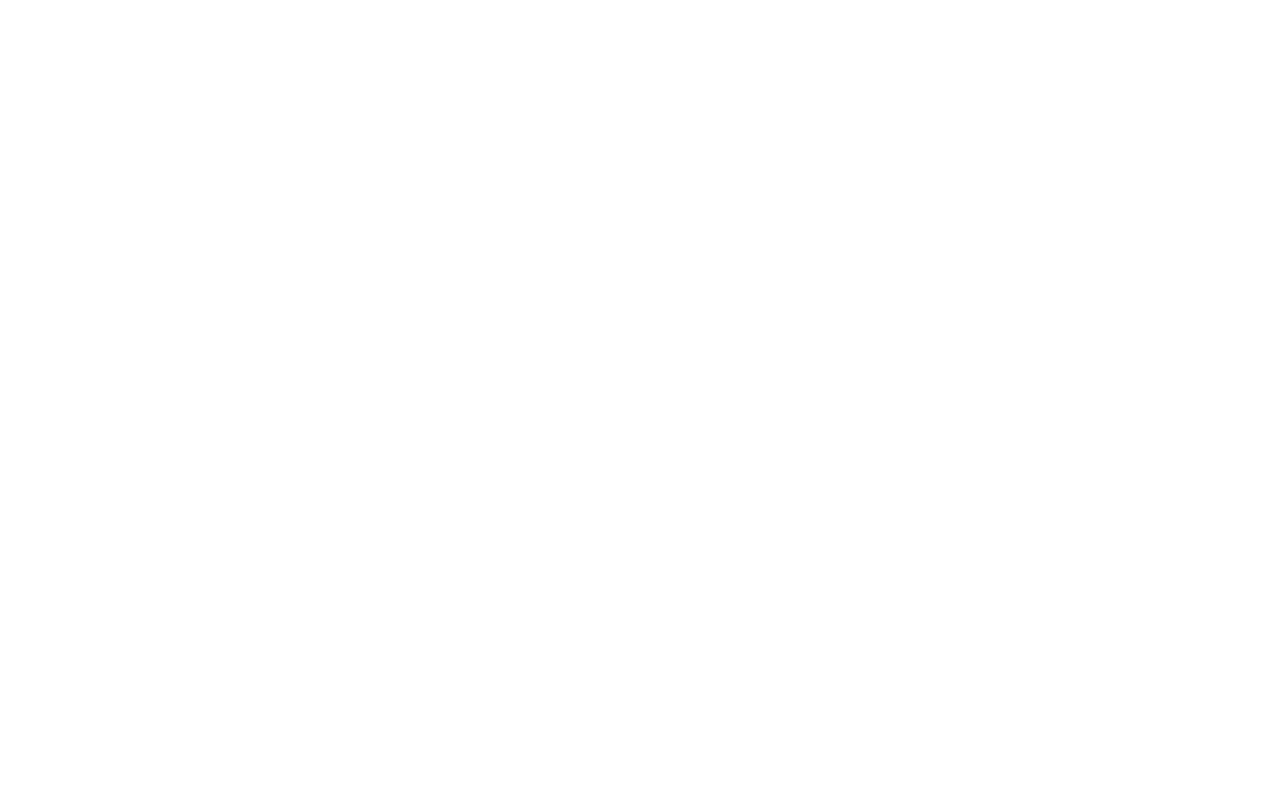
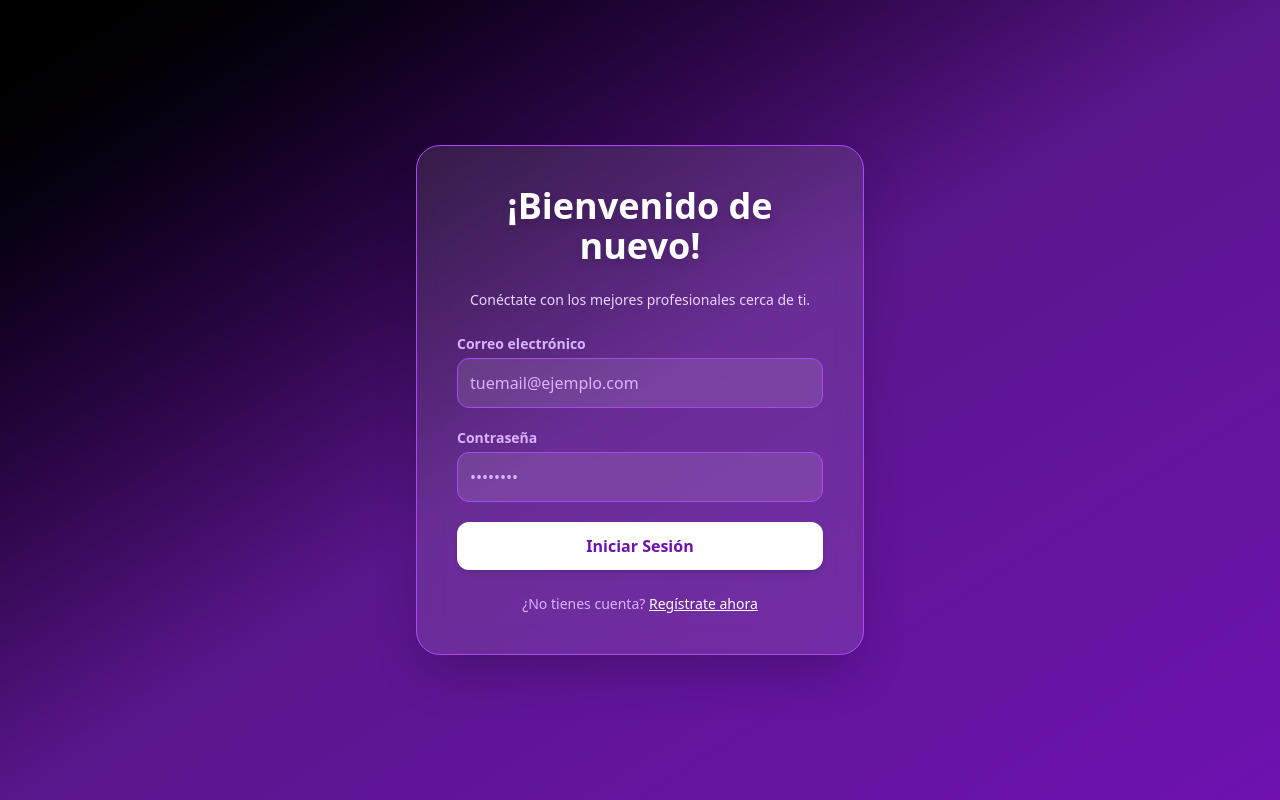
Before and after one commit to Soy-JeroMe/LocateStyle, a React (Vite) app: page /login in a window 1280 px wide. Before the commit this address had no page. Built offline with nearby package versions, Linux system fonts and the light colour scheme.

Commit message:
create login and register forms

```diff
--- a/src/App.jsx
+++ b/src/App.jsx
@@ -1,8 +1,10 @@
 // src/App.jsx
+import '../src/index.css'
 import { BrowserRouter as Router, Routes, Route } from 'react-router-dom'
 import Home from './pages/Home'
 import Search from './pages/Search'
-import '../src/index.css'
+import Login from './pages/Login'
+import Register from './pages/Register'
 
 function App() {
   return (
@@ -11,6 +13,8 @@
         <Route path="/" element={<Home />} />
         <Route path="/search" element={<Search />} />
         {/* Puedes agregar más rutas como login, register, etc. */}
+        <Route path="/login" element={<Login />} />
+        <Route path="/register" element={<Register />} />
       </Routes>
     </Router>
   )
--- /dev/null
+++ b/src/pages/Login.jsx
@@ -0,0 +1,66 @@
+// src/pages/Login.jsx
+import { Link } from 'react-router-dom'
+
+export default function Login() {
+  return (
+    <div className="min-h-screen bg-gradient-to-br from-black via-purple-900 to-purple-800 flex items-center justify-center px-6">
+      <div className="bg-white/10 backdrop-blur-lg border border-purple-500 rounded-3xl shadow-2xl p-10 max-w-md w-full space-y-6 text-white">
+        <h1 className="text-4xl font-extrabold text-center drop-shadow-lg">
+          ¡Bienvenido de nuevo!
+        </h1>
+        <p className="text-purple-200 text-center text-sm">
+          Conéctate con los mejores profesionales cerca de ti.
+        </p>
+
+        <form className="space-y-5">
+          <div>
+            <label
+              htmlFor="email"
+              className="block text-sm font-semibold text-purple-300 mb-1"
+            >
+              Correo electrónico
+            </label>
+            <input
+              type="email"
+              id="email"
+              className="w-full p-3 rounded-xl bg-white/10 border border-purple-500 placeholder-purple-300 text-white focus:outline-none focus:ring-2 focus:ring-purple-500"
+              placeholder="tuemail@ejemplo.com"
+            />
+          </div>
+
+          <div>
+            <label
+              htmlFor="password"
+              className="block text-sm font-semibold text-purple-300 mb-1"
+            >
+              Contraseña
+            </label>
+            <input
+              type="password"
+              id="password"
+              className="w-full p-3 rounded-xl bg-white/10 border border-purple-500 placeholder-purple-300 text-white focus:outline-none focus:ring-2 focus:ring-purple-500"
+              placeholder="••••••••"
+            />
+          </div>
+
+          <button
+            type="submit"
+            className="w-full bg-white text-purple-800 font-bold py-3 rounded-xl shadow-md hover:bg-purple-100 transition"
+          >
+            Iniciar Sesión
+          </button>
+        </form>
+
+        <p className="text-center text-sm text-purple-300">
+          ¿No tienes cuenta?{' '}
+          <Link
+            to="/register"
+            className="text-white underline hover:text-purple-200"
+          >
+            Regístrate ahora
+          </Link>
+        </p>
+      </div>
+    </div>
+  )
+}
--- /dev/null
+++ b/src/pages/Register.jsx
@@ -0,0 +1,83 @@
+// src/pages/Register.jsx
+import { Link } from 'react-router-dom'
+
+export default function Register() {
+  return (
+    <div className="min-h-screen bg-gradient-to-br from-purple-900 via-black to-purple-800 flex items-center justify-center font-sans text-white">
+      <div className="w-full max-w-6xl mx-auto grid md:grid-cols-2 rounded-3xl overflow-hidden shadow-2xl bg-white bg-opacity-5 backdrop-blur-xl border border-purple-500/30">
+        {/* Lado visual / frase */}
+        <div className="hidden md:flex flex-col justify-between p-10 bg-gradient-to-b from-purple-800/60 to-purple-950/60">
+          <div>
+            <h2 className="text-4xl font-extrabold drop-shadow mb-6">
+              ¡Únete a los mejores!
+            </h2>
+            <p className="text-purple-200 text-lg leading-relaxed">
+              Conecta con cientos de clientes que buscan tus servicios cada día.
+              Sé parte de la revolución del bienestar y estilo.
+            </p>
+          </div>
+          <img
+            src="https://images.unsplash.com/photo-1603574670812-d24560880210?auto=format&fit=crop&w=700&q=80"
+            alt="Profesional trabajando"
+            className="rounded-xl mt-10 shadow-xl object-cover h-64 w-full"
+            loading="lazy"
+          />
+        </div>
+
+        {/* Formulario */}
+        <div className="p-10 md:p-14 space-y-8">
+          <h2 className="text-3xl font-bold text-black">
+            Crea tu cuenta profesional
+          </h2>
+          <form className="space-y-6">
+            <div>
+              <label className="block text-sm text-purple-600 mb-1">
+                Nombre completo
+              </label>
+              <input
+                type="text"
+                className="w-full px-4 py-3 rounded-lg bg-white bg-opacity-10 text-white placeholder-purple-300 border border-purple-500 focus:outline-none focus:ring-2 focus:ring-purple-400"
+                placeholder="Ej. Juan Pérez"
+              />
+            </div>
+            <div>
+              <label className="block text-sm text-purple-200 mb-1">
+                Correo electrónico
+              </label>
+              <input
+                type="email"
+                className="w-full px-4 py-3 rounded-lg bg-white bg-opacity-10 text-white placeholder-purple-300 border border-purple-500 focus:outline-none focus:ring-2 focus:ring-purple-400"
+                placeholder="correo@ejemplo.com"
+              />
+            </div>
+            <div>
+              <label className="block text-sm text-purple-200 mb-1">
+                Contraseña
+              </label>
+              <input
+                type="password"
+                className="w-full px-4 py-3 rounded-lg bg-white bg-opacity-10 text-white placeholder-purple-300 border border-purple-500 focus:outline-none focus:ring-2 focus:ring-purple-400"
+                placeholder="••••••••"
+              />
+            </div>
+            <button
+              type="submit"
+              className="w-full bg-purple-600 hover:bg-purple-700 transition-colors py-3 rounded-xl font-semibold shadow-lg"
+            >
+              Registrarse
+            </button>
+          </form>
+          <p className="text-purple-300 text-sm text-center">
+            ¿Ya tienes cuenta?{' '}
+            <Link
+              to="/login"
+              className="text-purple-400 hover:text-purple-200 underline"
+            >
+              Inicia sesión aquí
+            </Link>
+          </p>
+        </div>
+      </div>
+    </div>
+  )
+}
```
